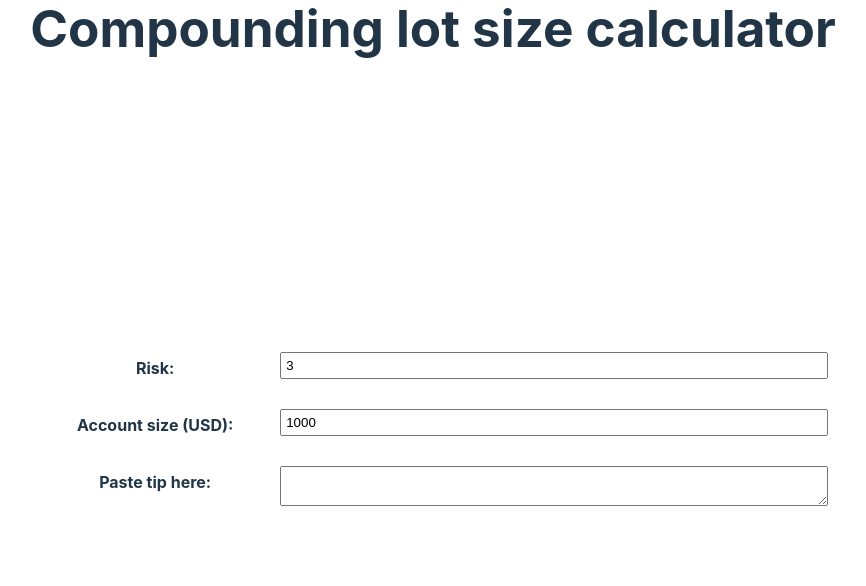
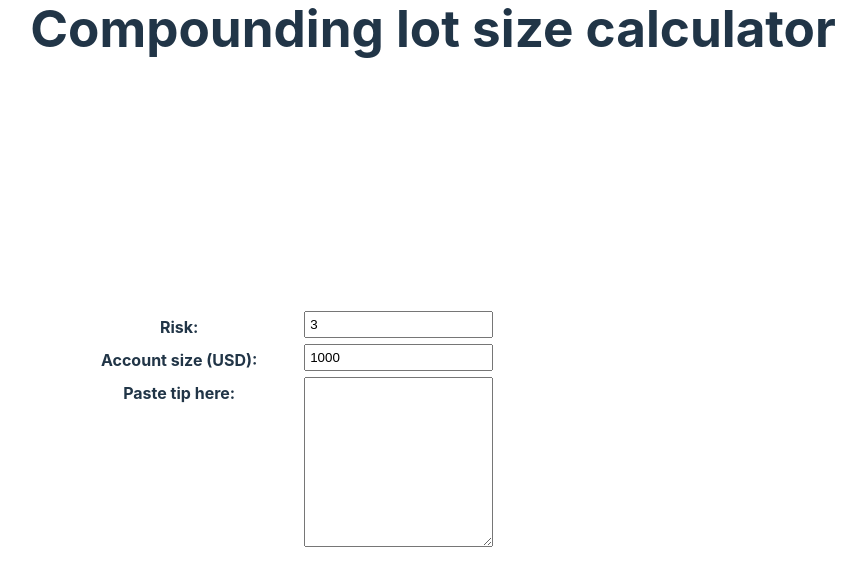
Before and after one commit to fivethreeo/calculate-compounding, a React (Vite) app: page / in a window 1280 px wide. Shown: the top 586 px of the page, without its empty margins (207-1073 px from the left). Built offline with nearby package versions, Linux system fonts and the light colour scheme.

Commit message:
Start of app

```diff
--- a/src/App.css
+++ b/src/App.css
@@ -398,3 +398,8 @@ button {
     padding-left: 0;
   }
 }
+
+.tip {
+  height: 10rem;
+  width: 10rem;
+}
--- a/src/App.tsx
+++ b/src/App.tsx
@@ -45,36 +45,10 @@ function App() {
     <div className="center intristic align">
       <div className="cover nopad">
         <h1>Compounding lot size calculator</h1>
-        <form className="inner stack">
-          <div className="form-group">
-            <label htmlFor={riskInputId}>Risk:</label>
-            <input
-              defaultValue={risk}
-              className="input-control"
-              id={riskInputId}
-              name="risk"
-              onChange={(e) => setRisk(parseInt(e.target.value))}
-            />
-          </div>
-          <div className="form-group">
-            <label htmlFor={accountSizeId}>Account size (USD):</label>
-            <input
-              defaultValue={accountSize}
-              className="input-control"
-              id={accountSizeId}
-              name="as"
-              onChange={(e) => setAccountSize(parseInt(e.target.value))}
-            />
-          </div>
-          <div className="form-group">
-            <label htmlFor={tipTextAreaId}>Paste tip here:</label>
-            <textarea
-              className="input-control"
-              id={tipTextAreaId}
-              name="tip"
-              onChange={(e) => setPrices(e.target.value)}
-            />
-          </div>
+        <form className="inner">
+          <div className="with-sidebar">
+            <div className="stack">
+
             {prices.length > 0 && (
                 <>
                   <div className="form-group">
@@ -91,18 +65,25 @@ function App() {
                   <div className="form-group">
                     <label htmlFor="{slSelectId}">Stop-loss price</label>
 
-                <select className="input-control" id="{slSelectId}" name="sl">
+                    <select
+                      className="input-control"
+                      id="{slSelectId}"
+                      name="sl"
+                    >
                       {priceOptions}
                     </select>
                   </div>
                   <div className="form-group">
                     <label htmlFor="{tpSelectId}">Take profit price</label>
 
-                <select className="input-control" id="{tpSelectId}" name="tp">
+                    <select
+                      className="input-control"
+                      id="{tpSelectId}"
+                      name="tp"
+                    >
                       {priceOptions}
                     </select>
                   </div>
-              v
                   <div className="form-group">
                     <label htmlFor="{limit1SelectId}">Limit 1 price</label>
 
@@ -130,6 +111,39 @@ function App() {
                   </div>
                 </>
               )}
+            </div>
+            <div>
+              <div className="form-group">
+                <label htmlFor={riskInputId}>Risk:</label>
+                <input
+                  defaultValue={risk}
+                  className="input-control"
+                  id={riskInputId}
+                  name="risk"
+                  onChange={(e) => setRisk(parseInt(e.target.value))}
+                />
+              </div>
+              <div className="form-group">
+                <label htmlFor={accountSizeId}>Account size (USD):</label>
+                <input
+                  defaultValue={accountSize}
+                  className="input-control"
+                  id={accountSizeId}
+                  name="as"
+                  onChange={(e) => setAccountSize(parseInt(e.target.value))}
+                />
+              </div>
+              <div className="form-group">
+                <label htmlFor={tipTextAreaId}>Paste tip here:</label>
+                <textarea
+                  className="input-control tip"
+                  id={tipTextAreaId}
+                  name="tip"
+                  onChange={(e) => setPrices(e.target.value)}
+                />
+              </div>
+            </div>
+          </div>
         </form>
       </div>
     </div>
```
Lines whose indentation alone changed are shown as unchanged.
